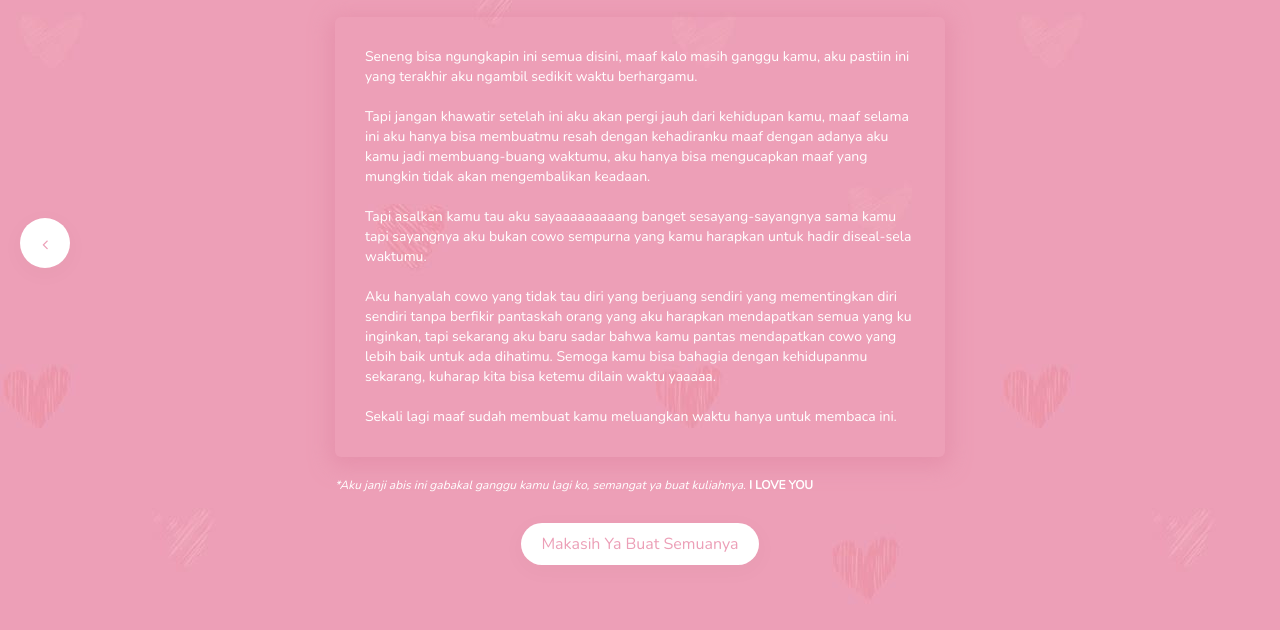
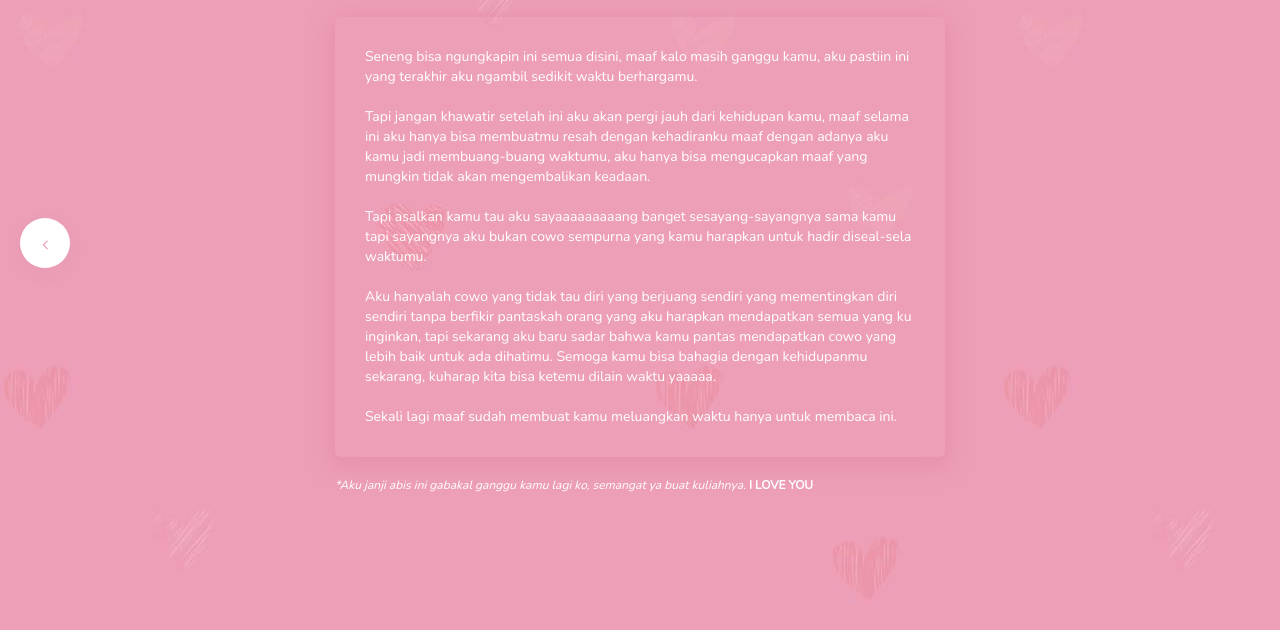
Before and after one commit to dedeiman007/dedeiman007.github.io, a plain HTML site: page word.html in a window 1280 px wide. Shown: the part 132-762 px from the top of the page. Drawn offline with nearby package versions, Linux system fonts and the light colour scheme.

Commit message:
remove button

```diff
--- a/word.html
+++ b/word.html
@@ -57,11 +57,6 @@
             <b>I LOVE YOU</b>
         </p>
     </div>
-    <div style="text-align: center;margin-top: 40px;margin-bottom: 40px">
-        <span style="color: #ec9fb7;background: #fff;text-decoration: none;padding: 10px;border-radius: 50px;padding-right: 20px;padding-left: 20px;box-shadow: 0px 5px 20px 5px rgba(0, 0, 0, 0.02);font-family: 'Nunito', sans-serif;">
-            Makasih Ya Buat Semuanya
-        </span>
-    </div>
     <div class="next-page">
         <a href="index.html" style="text-decoration:none;">
             <div class="icon" style="text-align: center;color: #ec9fb7;font-family: 'Nunito', sans-serif;">
```
Also changed, not shown: 1 other file.
